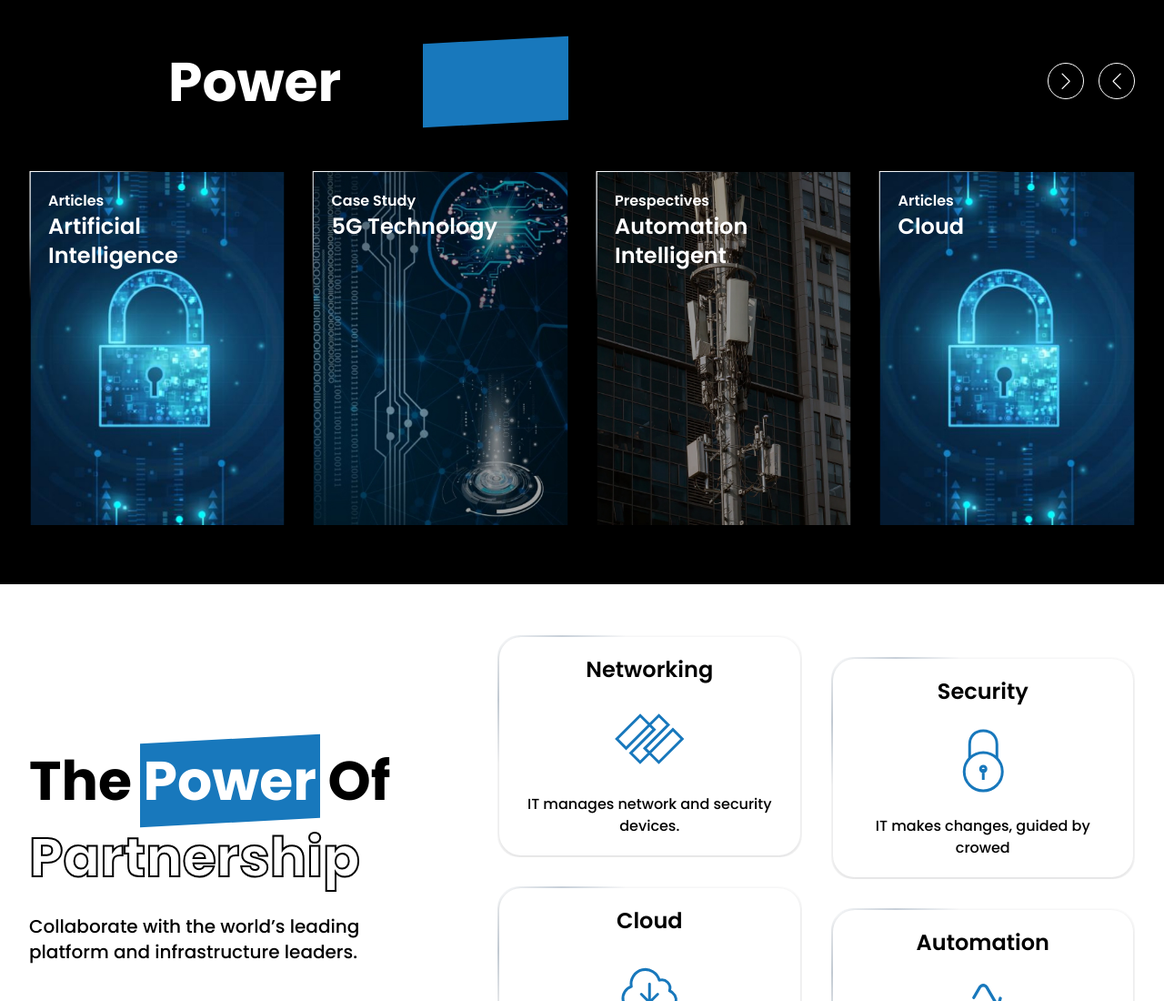
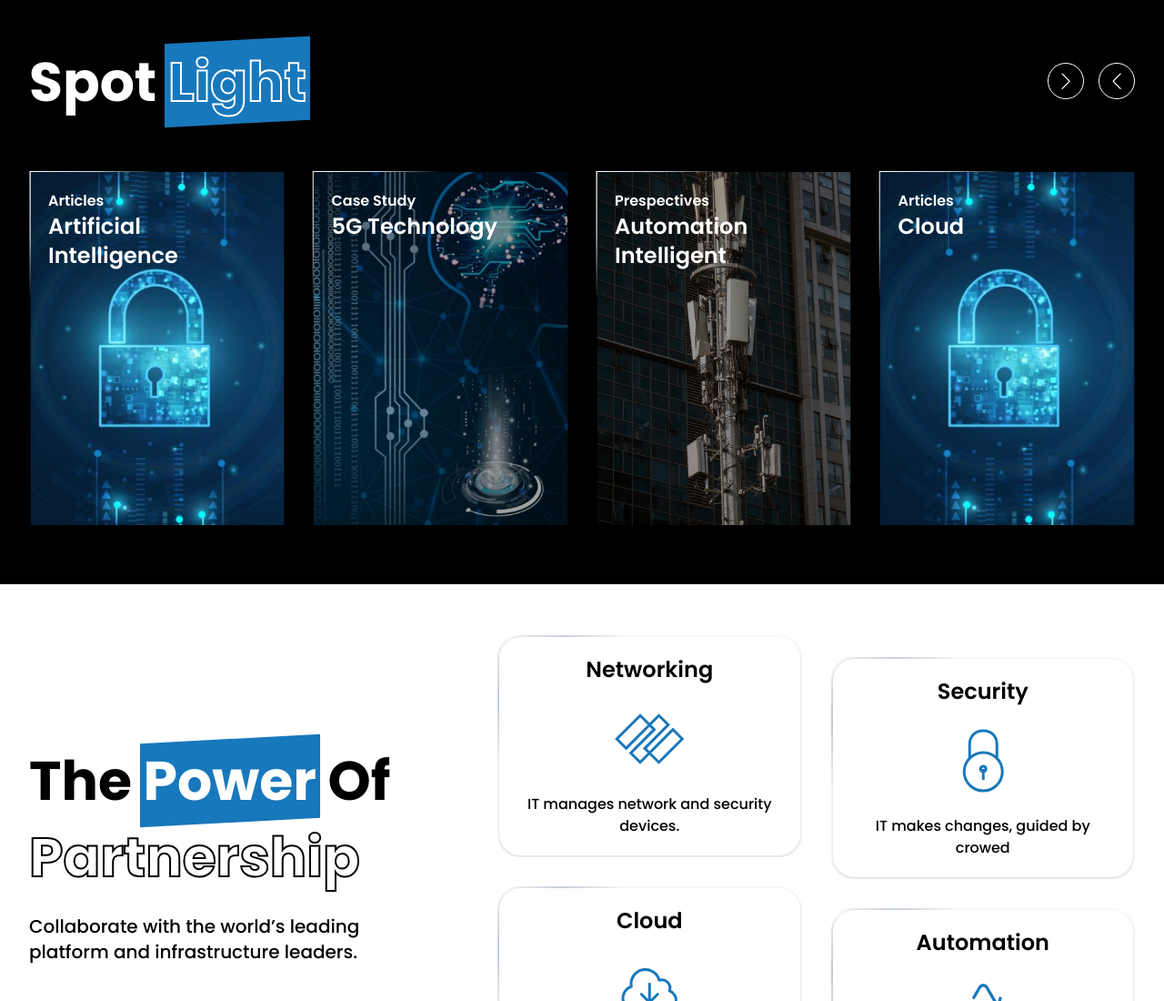
Before and after one commit to img-website/img-landing-demo, a website: page index.html in a window 1280 px wide. Shown: the top 1100 px of the page at 91% size. Drawn offline with nearby package versions, Linux system fonts and the light colour scheme.

Commit message:
swiper heading

```diff
--- a/index.html
+++ b/index.html
@@ -33,14 +33,14 @@
   <section class=" py-12 bg-black">
     <div class="mx-auto max-w-7xl px-6 lg:px-8 w-full h-full">
       <div class="flex items-center justify-between pb-7 sm:pb-10">
-        <div class="lg:text-6xl !leading-[140%] md:text-6xl text-4xl font-bold ">Spot
+        <div class="lg:text-6xl !leading-[140%] md:text-6xl text-4xl font-bold text-white">Spot
           <span
-            class="">
-            <span class="relative text-white">Power</span>
-          </span> Of
-          <span
-            class=" before:block before:absolute before:-inset-1 before:-skew-y-3 before:bg-theme2 relative inline-block [-webkit-text-fill-color:transparent] lg:[-webkit-text-stroke-width:2px] [-webkit-text-stroke-width:1px] [-webkit-text-stroke-color:white]">
-            Light</span>
+            class="before:block before:absolute before:-inset-1 before:-skew-y-3 before:bg-theme2 relative inline-block">
+            <span class="relative text-white"><span
+              class="[-webkit-text-fill-color:transparent] lg:[-webkit-text-stroke-width:2px] [-webkit-text-stroke-width:1px] [-webkit-text-stroke-color:white]">
+              Light</span></span>
+          </span>
+
         </div>
         <div class="hidden sm:flex items-center pt-5 gap-4">
           <div class=" swiper-button-next !static after:!text-sm md:after:!text-lg border border-white !backdrop-blur-md rounded-full !size-7  md:!size-10 after:!flex after:!items-center after:!text-white"></div>
```
Also changed, not shown: assets/css/output.css.
